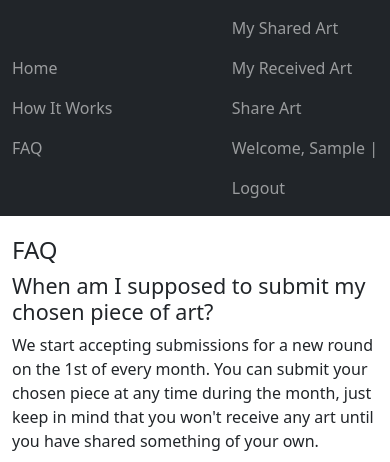
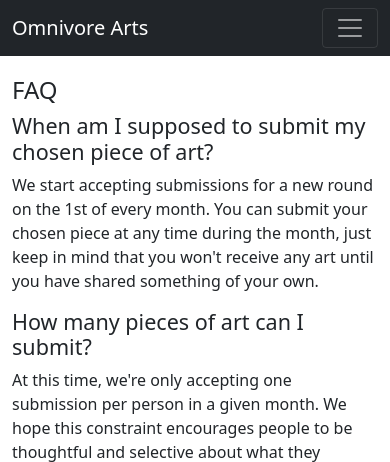
Before and after one commit to Jonathan-Heaney/omnivore, a Django app: page /faq in a window 390 px wide. Shown: the top 462 px of the page. Run offline with Django 5.2, Linux system fonts and the light colour scheme; the visitor is signed in with stand-in values (Sample User, id 1); data that the repository does not hold is empty.

Commit message:
Add hamburger menu to navbar

```diff
--- a/templates/base.html
+++ b/templates/base.html
@@ -13,8 +13,12 @@
 <body>
     <nav class="navbar navbar-expand-lg navbar-dark bg-dark">
         <div class="container-fluid">
-            <div>
-                <ul class="navbar-nav">
+            <a class="navbar-brand" href="/home">Omnivore Arts</a>
+            <button class="navbar-toggler" type="button" data-bs-toggle="collapse" data-bs-target="#navbarNav" aria-controls="navbarNav" aria-expanded="false" aria-label="Toggle navigation">
+                <span class="navbar-toggler-icon"></span>
+            </button>
+            <div class="collapse navbar-collapse" id="navbarNav">
+                <ul class="navbar-nav me-auto">
                     <li class="nav-item">
                         <a href="/home" class="nav-link">Home</a>
                     </li>
@@ -25,8 +29,6 @@
                         <a href="/faq" class="nav-link">FAQ</a>
                     </li>
                 </ul>
-            </div>
-            <div>
                 <ul class="navbar-nav">
                     {% if user.is_authenticated %}
                     <li class="nav-item">
@@ -40,7 +42,6 @@
                         <a href="/share-art" class="nav-link">Share Art</a>
                     </li>
                     {% endif %}
-                    <span class="navbar-text">Welcome, {{user.first_name}} | </span>
                     <li class="nav-item">
                         <a href="/logout" class="nav-link">Logout</a>
                     </li>
@@ -56,6 +57,7 @@
             </div>
         </div>
     </nav>
+
     <div class="container">
         {% block content %}
         {% endblock %}
```
